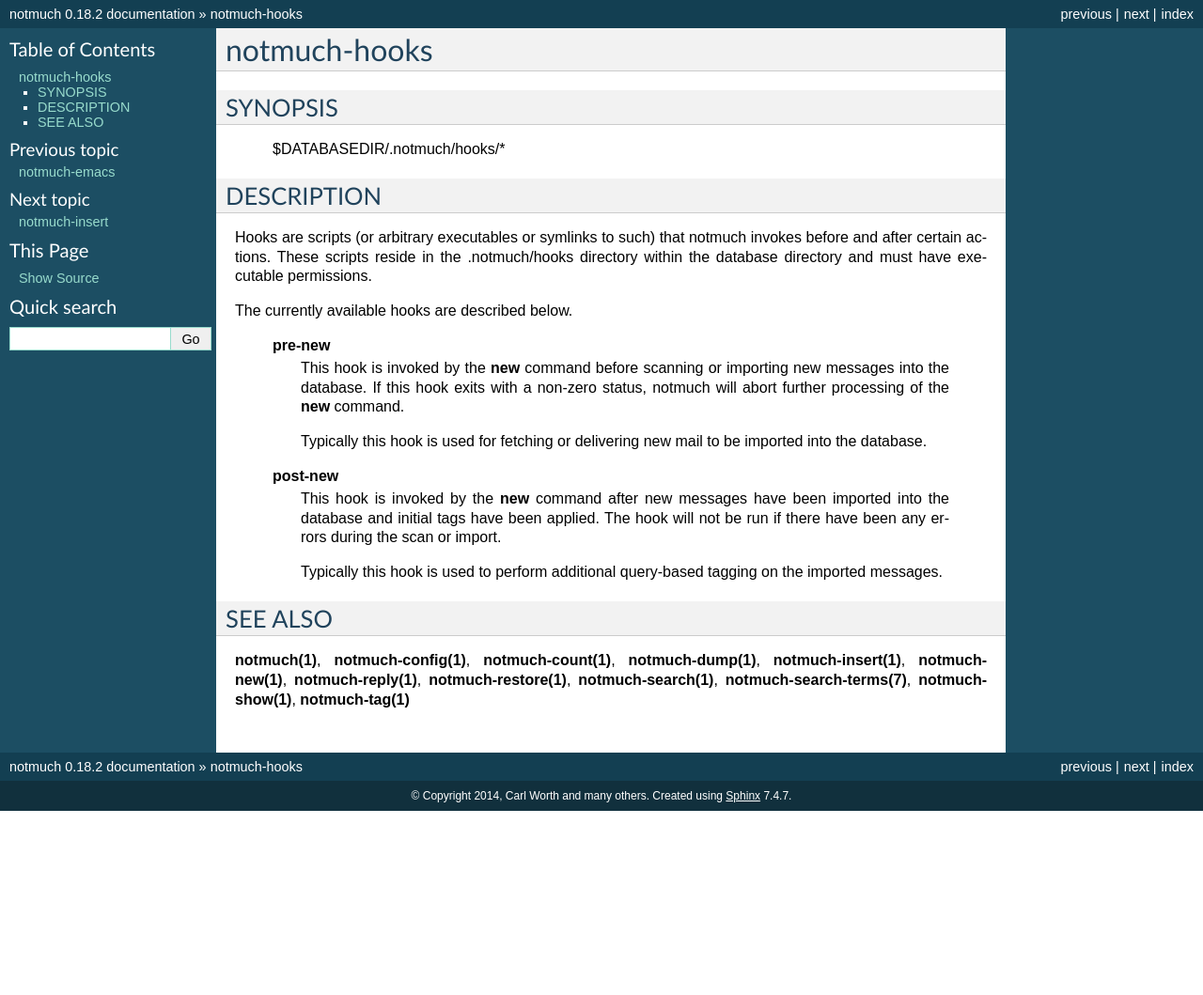
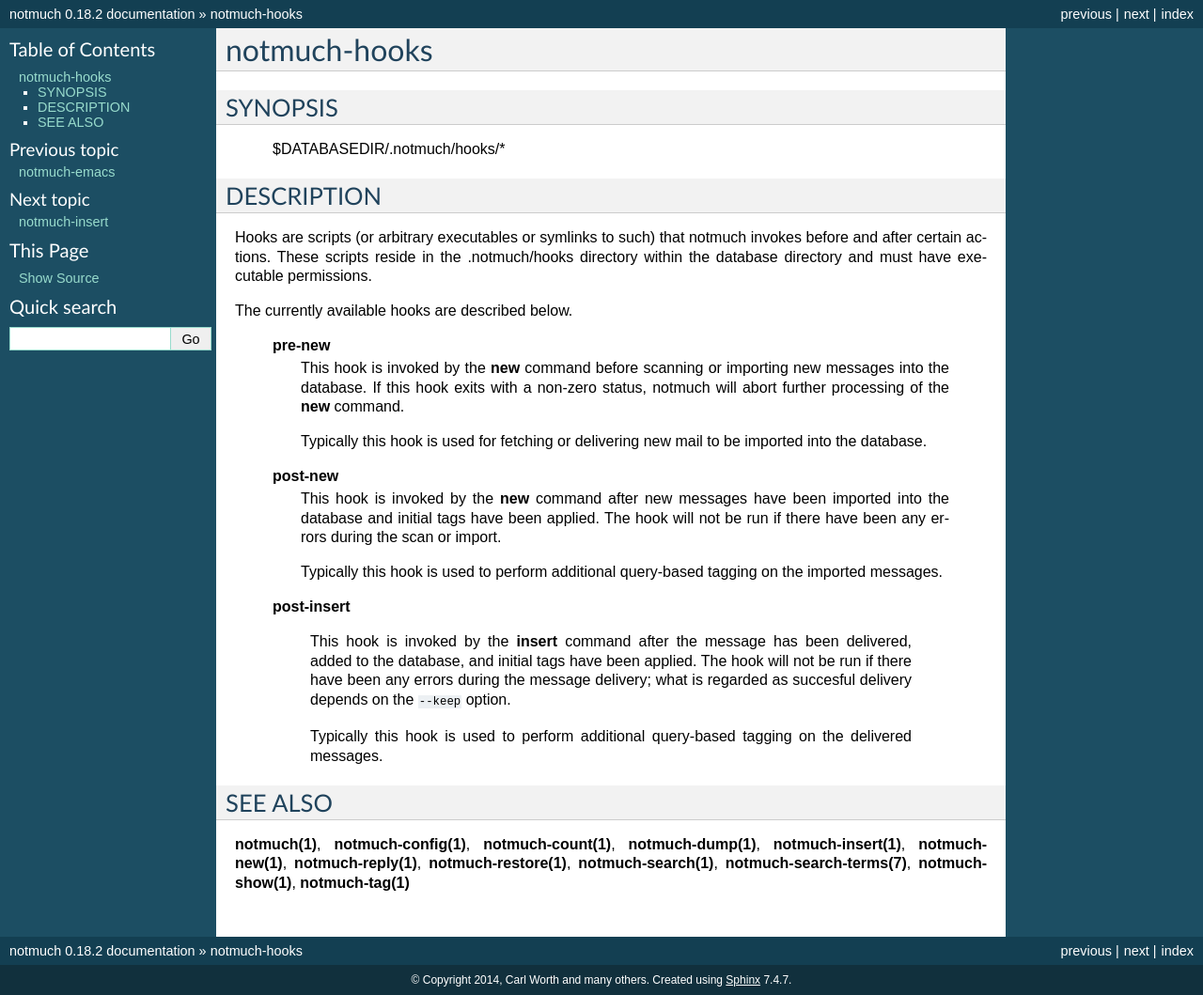
Before and after one commit to notmuch/notmuch, a Sphinx documentation site: the page built from doc/man5/notmuch-hooks.rst, in a window 1280 px wide. Shown: the whole page at 94% size. Built offline with Sphinx 7.4.7, drawn with Linux system fonts in a browser that asks for light colours; the version number is read from the project's files by our own code; before the commit the page ends 900 px from its top, so only the background shows below that.

Commit message:
cli/insert: add post-insert hook
The post-new hook might no longer be needed or run very often if
notmuch insert is being used. Therefore a post-insert hook is needed
(arguably pre-insert not so much, so don't add one). Also add the
--no-hooks option to skip hooks.

```diff
--- a/doc/man5/notmuch-hooks.rst
+++ b/doc/man5/notmuch-hooks.rst
@@ -35,6 +35,17 @@
         Typically this hook is used to perform additional query-based
         tagging on the imported messages.
 
+    **post-insert**
+
+        This hook is invoked by the **insert** command after the
+        message has been delivered, added to the database, and initial
+        tags have been applied. The hook will not be run if there have
+        been any errors during the message delivery; what is regarded
+        as succesful delivery depends on the ``--keep`` option.
+
+        Typically this hook is used to perform additional query-based
+        tagging on the delivered messages.
+
 SEE ALSO
 ========
 
```
Also changed, not shown: doc/man1/notmuch-insert.rst (+9 -0 lines), 1 other file.
